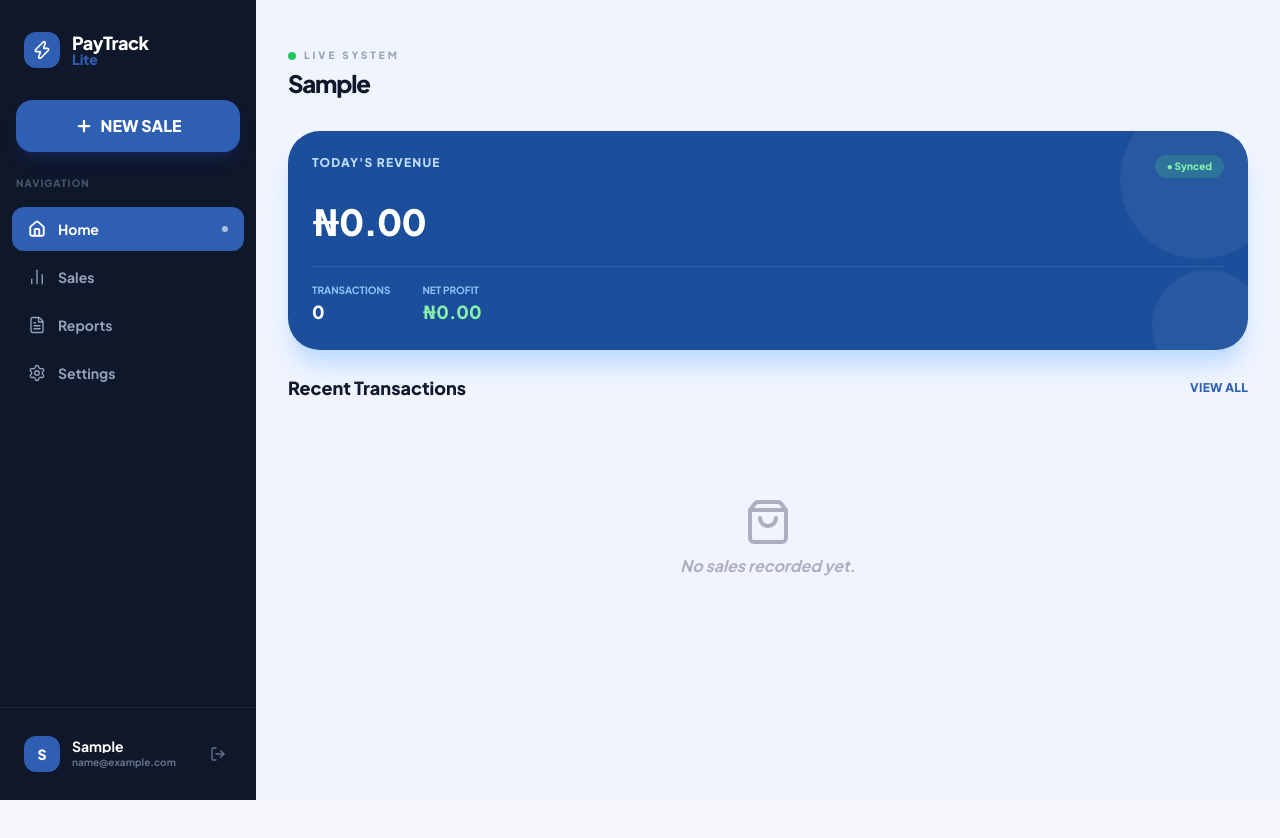
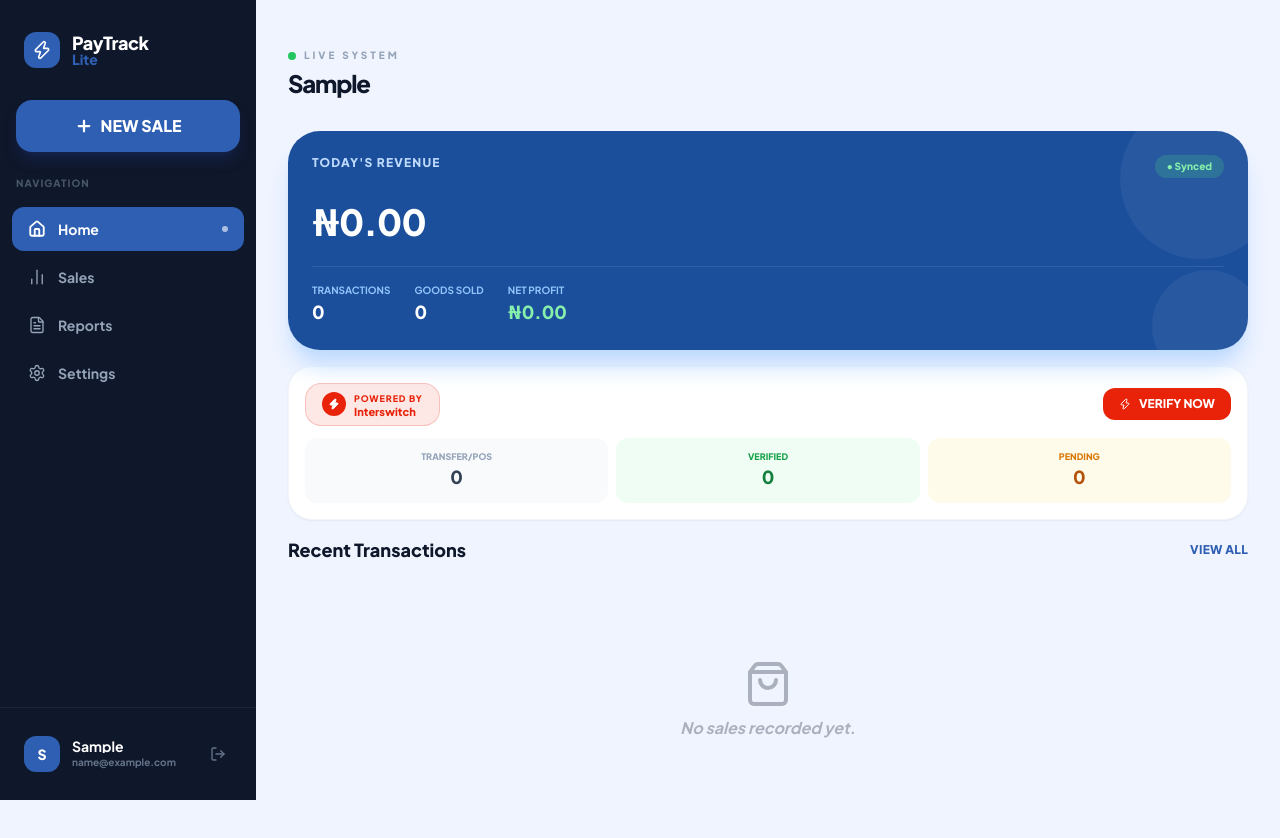
Before and after one commit to paytrack1/paytrack, a React (Vite) app: page / in a window 1280 px wide. Both pictures are taken after typing "name@example.com", "Sample", "Sample123" into the empty fields and a click on the button "Access Store". Shown: the top 838 px of the page. Before the commit the page ends 800 px from the top, so only its background shows below. Built offline with nearby package versions, Linux system fonts and the light colour scheme.

Commit message:
feat: goods sold counter + Interswitch badge + live API panel

```diff
--- a/src/pages/Home.jsx
+++ b/src/pages/Home.jsx
@@ -1,9 +1,51 @@
-import React from 'react';
-import { ShoppingBag, TrendingUp } from 'lucide-react';
+import React, { useState } from 'react';
+import { ShoppingBag, TrendingUp, Zap, CheckCircle, XCircle, Loader } from 'lucide-react';
 import { useStore } from '../store/useStore';
 
+// ── Interswitch Logo as SVG ──
+const InterswitchBadge = () => (
+  <div className="flex items-center gap-2 bg-[#E8230A]/10 border border-[#E8230A]/20 rounded-2xl px-4 py-2">
+    <div className="w-6 h-6 rounded-full bg-[#E8230A] flex items-center justify-center">
+      <Zap size={12} className="text-white" fill="white" />
+    </div>
+    <div>
+      <p className="text-[9px] font-black uppercase tracking-widest text-[#E8230A]">Powered by</p>
+      <p className="text-[11px] font-black text-[#E8230A] leading-none">Interswitch</p>
+    </div>
+  </div>
+);
+
+// ── Live API Response Panel ──
+const ApiPanel = ({ log }) => {
+  if (!log) return null;
+  return (
+    <div className="bg-[#0F172A] rounded-2xl p-4 font-mono text-xs space-y-1 border border-slate-700">
+      <p className="text-slate-400 text-[9px] uppercase tracking-widest font-bold mb-2">
+        🔴 LIVE — Interswitch API Response
+      </p>
+      {log.map((line, i) => (
+        <p
+          key={i}
+          className={
+            line.startsWith('✅') ? 'text-green-400' :
+            line.startsWith('❌') ? 'text-red-400' :
+            line.startsWith('⚠️') ? 'text-yellow-400' :
+            line.startsWith('🔍') ? 'text-blue-400' :
+            line.startsWith('📡') ? 'text-purple-400' :
+            'text-slate-300'
+          }
+        >
+          {line}
+        </p>
+      ))}
+    </div>
+  );
+};
+
 const Home = () => {
-  const { sales } = useStore();
+  const { sales, syncPending } = useStore();
+  const [apiLog, setApiLog] = useState(null);
+  const [syncing, setSyncing] = useState(false);
 
   const todaySales = sales.filter((s) => {
     const today = new Date().toDateString();
@@ -14,8 +56,67 @@ const Home = () => {
   const verifiedSales = todaySales.filter((s) => s.verified);
   const netProfit = verifiedSales.reduce((acc, curr) => acc + (curr.total || 0), 0);
 
+  // ── Goods sold = total quantity of items sold today ──
+  const goodsSold = todaySales.length;
+  const transferSales = todaySales.filter((s) => s.paymentMethod !== 'cash');
+
+  // ── Live sync with visible API log ──
+  const handleLiveSync = async () => {
+    if (syncing) return;
+    setSyncing(true);
+
+    const log = [];
+    const pending = sales.filter((s) => s.paymentMethod !== 'cash' && !s.verified);
+
+    if (pending.length === 0) {
+      setApiLog(['⚠️ No pending transfer/POS sales to verify']);
+      setSyncing(false);
+      return;
+    }
+
+    log.push(`🔍 Calling Interswitch Transaction Search API...`);
+    log.push(`📡 Endpoint: /collections/api/v1/gettransaction.json`);
+    log.push(`🏪 Merchant: MX180495`);
+    log.push(`📦 Sales to verify: ${pending.length}`);
+    setApiLog([...log]);
+
+    try {
+      const response = await fetch('https://paytrack-lite-backend.onrender.com/api/sales/sync', {
+        method: 'POST',
+        headers: { 'Content-Type': 'application/json' },
+        body: JSON.stringify({ sales: pending }),
+      });
+
+      const results = await response.json();
+
+      results.forEach((res) => {
+        if (res.verified) {
+          log.push(`✅ Sale ${res.id} — Verified by Interswitch`);
+        } else if (res.message?.includes('API error')) {
+          log.push(`⚠️ Sale ${res.id} — ${res.message}`);
+          log.push(`   → Webhook listener active, will auto-verify on payment`);
+        } else {
+          log.push(`❌ Sale ${res.id} — Not found on Interswitch`);
+        }
+      });
+
+      log.push(`📊 ResponseCode checked: "00" = verified`);
+      log.push(`🔗 API: Interswitch TEST environment`);
+      setApiLog([...log]);
+      await syncPending();
+
+    } catch (err) {
+      log.push(`❌ Network error: ${err.message}`);
+      setApiLog([...log]);
+    }
+
+    setSyncing(false);
+  };
+
   return (
-    <div className="space-y-6">
+    <div className="space-y-4">
+
+      {/* Revenue Card */}
       <div className="bg-[#1B4F9B] rounded-[2rem] p-6 text-white shadow-xl shadow-blue-200 relative overflow-hidden">
         <div className="absolute -right-8 -top-8 w-40 h-40 bg-white/5 rounded-full" />
         <div className="absolute -right-4 -bottom-8 w-28 h-28 bg-white/5 rounded-full" />
@@ -29,10 +130,14 @@ const Home = () => {
           ₦{totalRevenue.toLocaleString('en-NG', { minimumFractionDigits: 2 })}
         </h2>
 
-        <div className="flex gap-8 mt-6 pt-4 border-t border-white/10 relative z-10">
+        <div className="flex gap-6 mt-6 pt-4 border-t border-white/10 relative z-10">
           <div>
             <p className="text-blue-300 text-[10px] font-bold uppercase">Transactions</p>
             <p className="text-white font-black text-lg">{todaySales.length}</p>
+          </div>
+          <div>
+            <p className="text-blue-300 text-[10px] font-bold uppercase">Goods Sold</p>
+            <p className="text-white font-black text-lg">{goodsSold}</p>
           </div>
           <div>
             <p className="text-blue-300 text-[10px] font-bold uppercase">Net Profit</p>
@@ -43,6 +148,46 @@ const Home = () => {
         </div>
       </div>
 
+      {/* Interswitch Verification Panel */}
+      <div className="bg-white rounded-[1.5rem] border border-slate-100 p-4 shadow-sm space-y-3">
+        <div className="flex items-center justify-between">
+          <InterswitchBadge />
+          <button
+            onClick={handleLiveSync}
+            disabled={syncing}
+            className={`flex items-center gap-2 px-4 py-2 rounded-xl text-xs font-black text-white transition-all
+              ${syncing ? 'bg-slate-300' : 'bg-[#E8230A] active:scale-95'}`}
+          >
+            {syncing ? <Loader size={12} className="animate-spin" /> : <Zap size={12} />}
+            {syncing ? 'VERIFYING...' : 'VERIFY NOW'}
+          </button>
+        </div>
+
+        {/* Stats row */}
+        <div className="grid grid-cols-3 gap-2">
+          <div className="bg-slate-50 rounded-xl p-3 text-center">
+            <p className="text-[9px] font-black uppercase text-slate-400">Transfer/POS</p>
+            <p className="text-lg font-black text-slate-700">{transferSales.length}</p>
+          </div>
+          <div className="bg-green-50 rounded-xl p-3 text-center">
+            <p className="text-[9px] font-black uppercase text-green-600">Verified</p>
+            <p className="text-lg font-black text-green-700">
+              {transferSales.filter(s => s.verified).length}
+            </p>
+          </div>
+          <div className="bg-amber-50 rounded-xl p-3 text-center">
+            <p className="text-[9px] font-black uppercase text-amber-600">Pending</p>
+            <p className="text-lg font-black text-amber-700">
+              {transferSales.filter(s => !s.verified).length}
+            </p>
+          </div>
+        </div>
+
+        {/* Live API Log */}
+        {apiLog && <ApiPanel log={apiLog} />}
+      </div>
+
+      {/* Recent Transactions */}
       <div>
         <div className="flex justify-between items-center mb-4">
           <h3 className="font-black text-[#0F172A] text-lg">Recent Transactions</h3>
@@ -63,14 +208,19 @@ const Home = () => {
                 </div>
                 <div className="flex-1 min-w-0">
                   <p className="text-[#0F172A] font-bold text-sm truncate">{sale.itemName || 'General Sale'}</p>
-                  <p className="text-[#94A3B8] text-xs font-medium mt-0.5">{sale.paymentMethod} · {sale.time}</p>
+                  <p className="text-[#94A3B8] text-xs font-medium mt-0.5">
+                    {sale.paymentMethod} · {sale.time}
+                    {sale.paymentMethod !== 'cash' && (
+                      <span className="ml-1 text-[#E8230A] font-black">· ISW</span>
+                    )}
+                  </p>
                 </div>
                 <div className="text-right flex-shrink-0">
                   <p className="text-[#0F172A] font-black text-sm mb-1">
                     ₦{sale.total?.toLocaleString('en-NG', { minimumFractionDigits: 2 })}
                   </p>
                   {sale.verified ? (
-                    <span className="text-[10px] font-semibold px-2.5 py-1 rounded-full bg-green-50 text-green-700">Synced</span>
+                    <span className="text-[10px] font-semibold px-2.5 py-1 rounded-full bg-green-50 text-green-700">Verified ✅</span>
                   ) : (
                     <span className="text-[10px] font-semibold px-2.5 py-1 rounded-full bg-amber-50 text-amber-700">Pending</span>
                   )}
```
